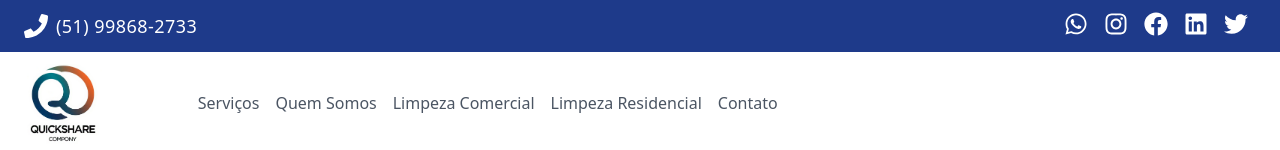
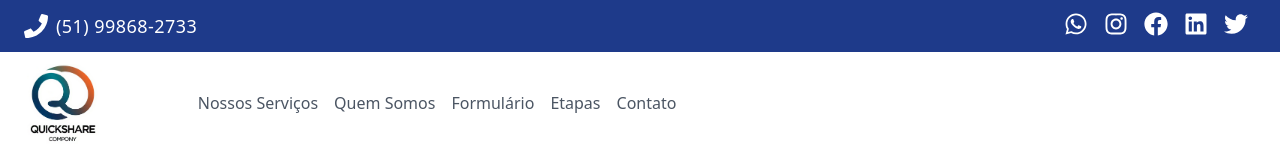
Before and after one commit to williamuteich/ladingPage, a React (Vite) app: page / in a window 1280 px wide. Shown: the top 150 px of the page. Built offline with nearby package versions, Linux system fonts and the light colour scheme.

Commit message:
ajustando ancoragem de links.

```diff
--- a/src/components/footer/index.tsx
+++ b/src/components/footer/index.tsx
@@ -9,7 +9,7 @@ export function Footer() {
     const { ref, inView } = useInView({ triggerOnce: true });
 
     return (
-        <footer className="bg-black text-white pr-6 pl-6 flex justify-center mt-16 pt-10 pb-10">
+        <footer id="contato" title="contato" className="bg-black text-white pr-6 pl-6 flex justify-center mt-16 pt-10 pb-10">
             <div className="max-w-screen-xl w-full">
                 <div className="flex flex-col md:flex-row justify-between text-center md:text-left gap-8 md:gap-24">
                     <motion.div
--- a/src/components/header/index.tsx
+++ b/src/components/header/index.tsx
@@ -5,11 +5,11 @@ import { BiMenu } from 'react-icons/bi';
 import { CgMenuMotion } from "react-icons/cg";
 
 const menuItems = [
-    { name: 'Serviços', icon: <FaServicestack size={24} className='text-gray-600' /> },
-    { name: 'Quem Somos', icon: <FaUsers size={24} className='text-gray-600'/> },
-    { name: 'Limpeza Comercial', icon: <FaBuilding size={24} className='text-gray-600'/> },
-    { name: 'Limpeza Residencial', icon: <FaHouseUser size={24} className='text-gray-600'/> },
-    { name: 'Contato', icon: <FaEnvelope size={24} className='text-gray-600'/> },
+    { name: 'Nossos Serviços', icon: <FaServicestack size={24} className='text-gray-600' />, href: "servicos" },
+    { name: 'Quem Somos', icon: <FaUsers size={24} className='text-gray-600'/>, href: "sobre" },
+    { name: 'Formulário', icon: <FaBuilding size={24} className='text-gray-600'/>, href: "formulario" },
+    { name: 'Etapas', icon: <FaHouseUser size={24} className='text-gray-600'/>, href: "etapas" },
+    { name: 'Contato', icon: <FaEnvelope size={24} className='text-gray-600'/>, href: "contato" },
 ];
 
 const socialLinks = [
@@ -22,7 +22,7 @@ const socialLinks = [
 
 export function Header() {
     return (
-        <header className="flex flex-col gap-1 shadow-[1px_5px_7px_rgba(0,0,0,0.25)] bg-white fixed w-full z-10 ">
+        <header className="flex flex-col gap-1 shadow-[1px_5px_7px_rgba(0,0,0,0.25)] bg-white fixed w-full z-10">
             <div className="bg-blue-900 w-full flex justify-center py-2 pr-6 pl-6">
                 <div className="max-w-screen-xl w-full flex justify-between py-1 pb-1">
                     <span className='w-full text-white hidden sm:flex sm:items-center gap-2 -tracking-tight text-lg'>
@@ -33,7 +33,7 @@ export function Header() {
                     </span>
                     <div className='w-full flex justify-end'>
                         {socialLinks.map(({ name, icon, href }) => (
-                            <a key={name} href={href} className="mx-2" aria-label={name}>
+                            <a key={name} href={href} className="mx-2" aria-label={name} target="_blank" rel="noopener noreferrer">
                                 <span className="group">
                                     {icon}
                                     <style>{`
@@ -56,11 +56,11 @@ export function Header() {
                     </div>
 
                     <nav className='hidden lg:flex gap-4'>
-                        {menuItems.map(({ name }) => (
+                        {menuItems.map(({ name, href }) => (
                             <a
                                 key={name}
                                 className='text-gray-600 font-normal border-b-2 border-transparent hover:border-b-2 hover:border-gray-600 transition-all'
-                                href="#"
+                                href={`#${href}`}
                             >
                                 {name}
                             </a>
@@ -85,11 +85,11 @@ export function Header() {
                                         </a>
                                         <p className='mt-2 font-semibold'>Menu Lateral</p>
                                     </div>
-                                    {menuItems.map(({ name, icon }) => (
+                                    {menuItems.map(({ name, icon, href }) => (
                                         <a
                                             key={name}
                                             className="flex items-center pl-4 pr-4 gap-2 text-gray-600 hover:bg-gray-100 rounded-sm hover:text-blue-600 transition-all py-2"
-                                            href="#"
+                                            href={`#${href}`}
                                         >
                                             {icon}
                                             {name}
--- a/src/components/home/etapas/index.tsx
+++ b/src/components/home/etapas/index.tsx
@@ -8,7 +8,7 @@ export function Etapas() {
     const { ref, inView } = useInView({ triggerOnce: true });
     return (
         <Container>
-            <div className="max-w-screen-xl py-8 m-auto xl:pr-2 xl:pl-2">
+            <div id="etapas" title="etapas" className="max-w-screen-xl py-8 m-auto xl:pr-2 xl:pl-2">
                 <section className="flex flex-col gap-4">
                     <h2 className="text-4xl font-medium text-[#97872c] text-center mt-6 mb-6">Nossas Etapas de Limpeza</h2>
                     <motion.div
--- a/src/components/home/faq/index.tsx
+++ b/src/components/home/faq/index.tsx
@@ -0,0 +1,5 @@
+export function Faq(){
+    return(
+        <div>teste</div>
+    )
+}
--- a/src/components/home/formulario/index.tsx
+++ b/src/components/home/formulario/index.tsx
@@ -10,7 +10,7 @@ export function Formulario() {
 
     return (
         <Container>
-            <div className="bg-white space-y-6 flex justify-between flex-col md:flex-row">
+            <div  id="formulario" title="formulario" className="bg-white space-y-6 flex justify-between flex-col md:flex-row">
                 <motion.div
                     className="md:w-1/2 flex items-center justify-center"
                     ref={ref}
--- a/src/components/home/servicos/index.tsx
+++ b/src/components/home/servicos/index.tsx
@@ -47,7 +47,7 @@ const servicos = [
 export function Servicos() {
   return (
     <Container>
-      <div className="border-b border-slate-200 border-b-1 pb-16">
+      <div id="servicos" title="servicos" className="border-b border-slate-200 border-b-1 pb-16">
         <h2 className="text-4xl font-medium text-[#97872c] text-center mt-6 mb-6">Nossos Serviços</h2>
         <Carousel
           opts={{
```
